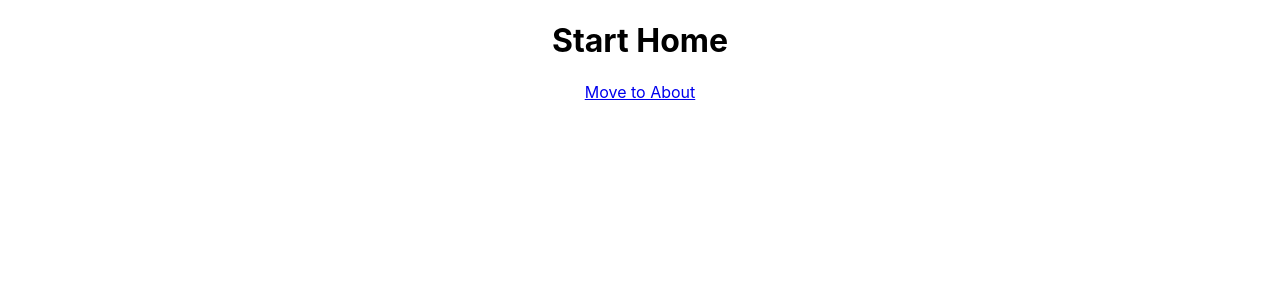
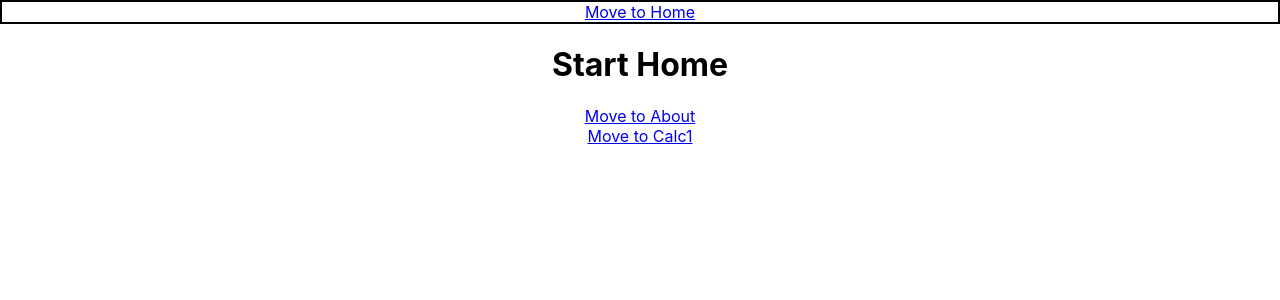
Before and after one commit to Danpyeon/reactStudy, a React (Create React App) app: page / in a window 1280 px wide. Shown: the top 300 px of the page. Built offline with nearby package versions, Linux system fonts and the light colour scheme.

Commit message:
Feat: 외부 component 불러오기

```diff
--- a/src/App.js
+++ b/src/App.js
@@ -1,14 +1,18 @@
 import logo from './logo.svg';
 import './App.css';
 import { BrowserRouter, Link, Route, Routes } from 'react-router-dom';
+
+import Calc1 from './comp/calc/study01'
 
 function App() {
   return (
     <div className="App">
       <BrowserRouter>
+      <About />
         <Routes>
           <Route path={"/"} element={<Home/>} />
           <Route path={"/about"} element={<About />} />
+          <Route path={"/calc1"} element={<Calc1 />} />
         </Routes>
       </BrowserRouter>
     </div>
@@ -19,15 +23,15 @@ function Home() {
   return(
     <div>
       <h1>Start Home</h1>
-      <Link to="/about">Move to About</Link>
+      <Link to="/about">Move to About</Link> <br/>
+      <Link to="/calc1">Move to Calc1</Link>
     </div>
   )
 }
 
 function About() {
   return(
-    <div>
-      <h1>About</h1>
+    <div style={{border: '2px solid black'}}>
       <Link to="/">Move to Home</Link>
     </div>
   )
--- /dev/null
+++ b/src/comp/calc/study01.js
@@ -0,0 +1,7 @@
+export default function Study() {
+    return(
+        <div>
+            <h1>Study01</h1>
+        </div>
+    )
+}
```
